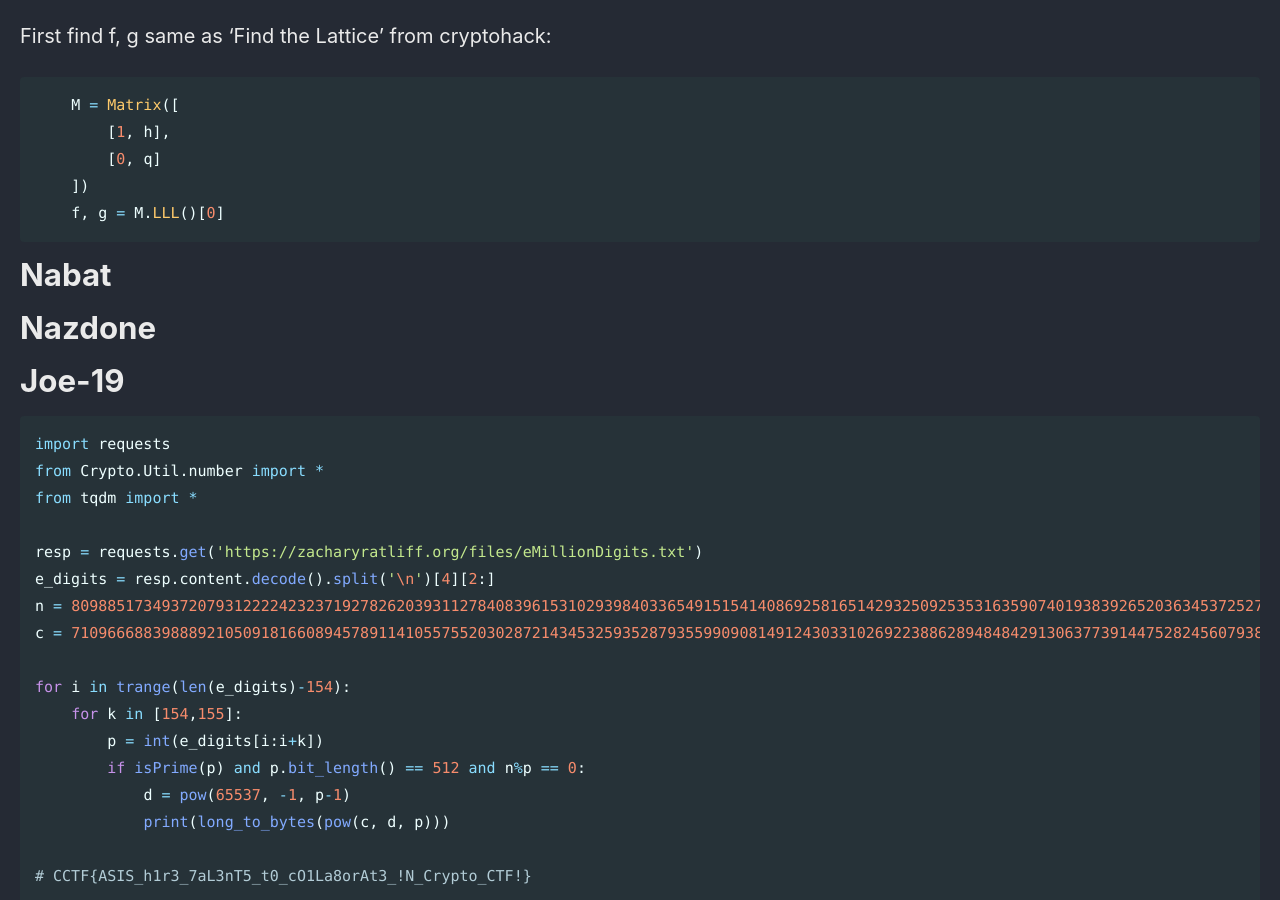
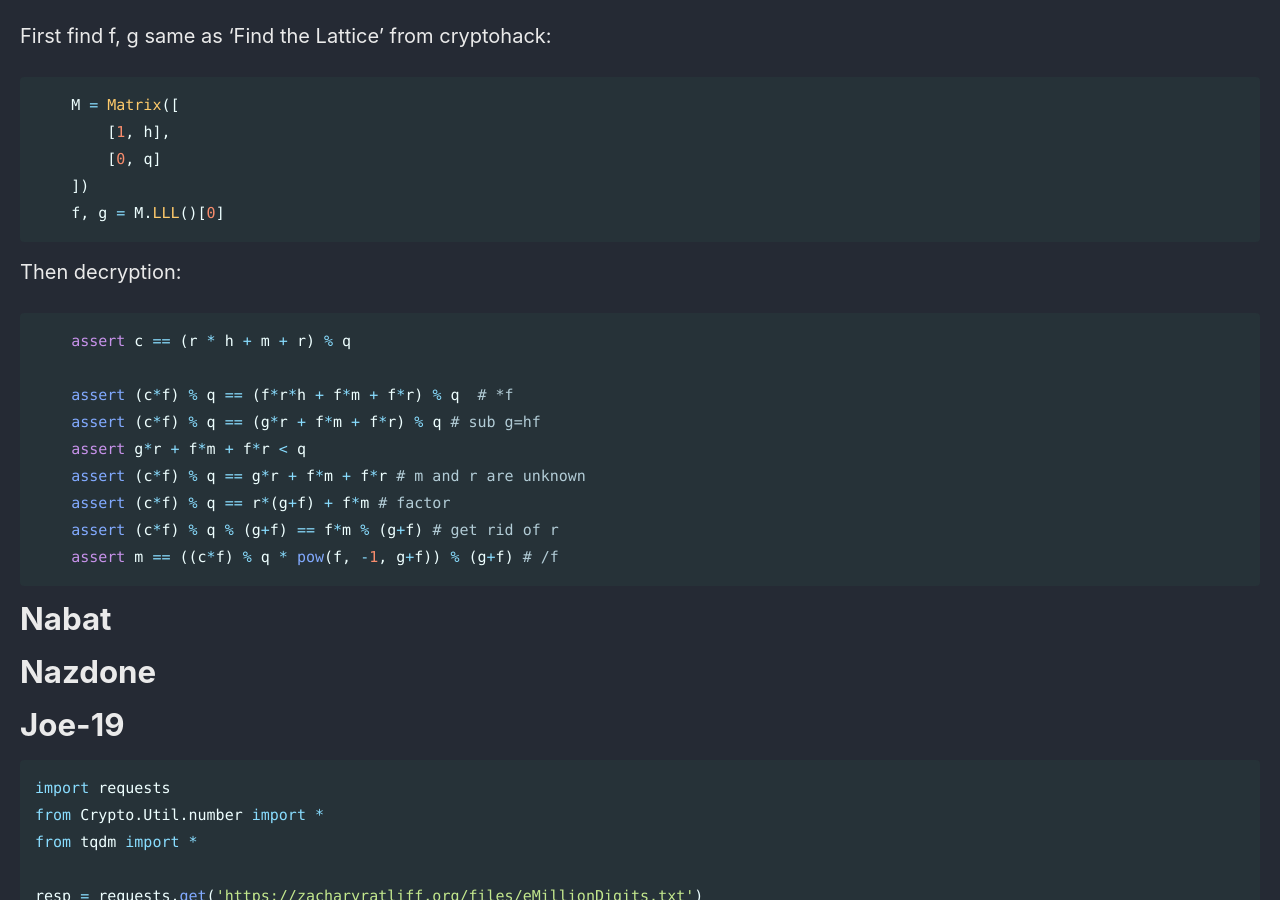
Before and after one commit to Connor-McCartney/Connor-McCartney.github.io, a Jekyll site: the page built from _pages/cryptography/other/CRYPTO-CTF-2024.md, in a window 1280 px wide and 900 px high, scrolled down 2347 px. Built offline with Jekyll 4.4.1, drawn with Linux system fonts in a browser that asks for light colours; cached includes are drawn as plain includes.

Commit message:
Update CRYPTO-CTF-2024.md

````diff
--- a/_pages/cryptography/other/CRYPTO-CTF-2024.md
+++ b/_pages/cryptography/other/CRYPTO-CTF-2024.md
@@ -107,6 +107,19 @@ First find f, g same as 'Find the Lattice' from cryptohack:
     f, g = M.LLL()[0]
 ```
 
+Then decryption:
+
+```python
+    assert c == (r * h + m + r) % q
+
+    assert (c*f) % q == (f*r*h + f*m + f*r) % q  # *f
+    assert (c*f) % q == (g*r + f*m + f*r) % q # sub g=hf
+    assert g*r + f*m + f*r < q
+    assert (c*f) % q == g*r + f*m + f*r # m and r are unknown
+    assert (c*f) % q == r*(g+f) + f*m # factor
+    assert (c*f) % q % (g+f) == f*m % (g+f) # get rid of r
+    assert m == ((c*f) % q * pow(f, -1, g+f)) % (g+f) # /f
+```
 
 # Nabat
 
````
